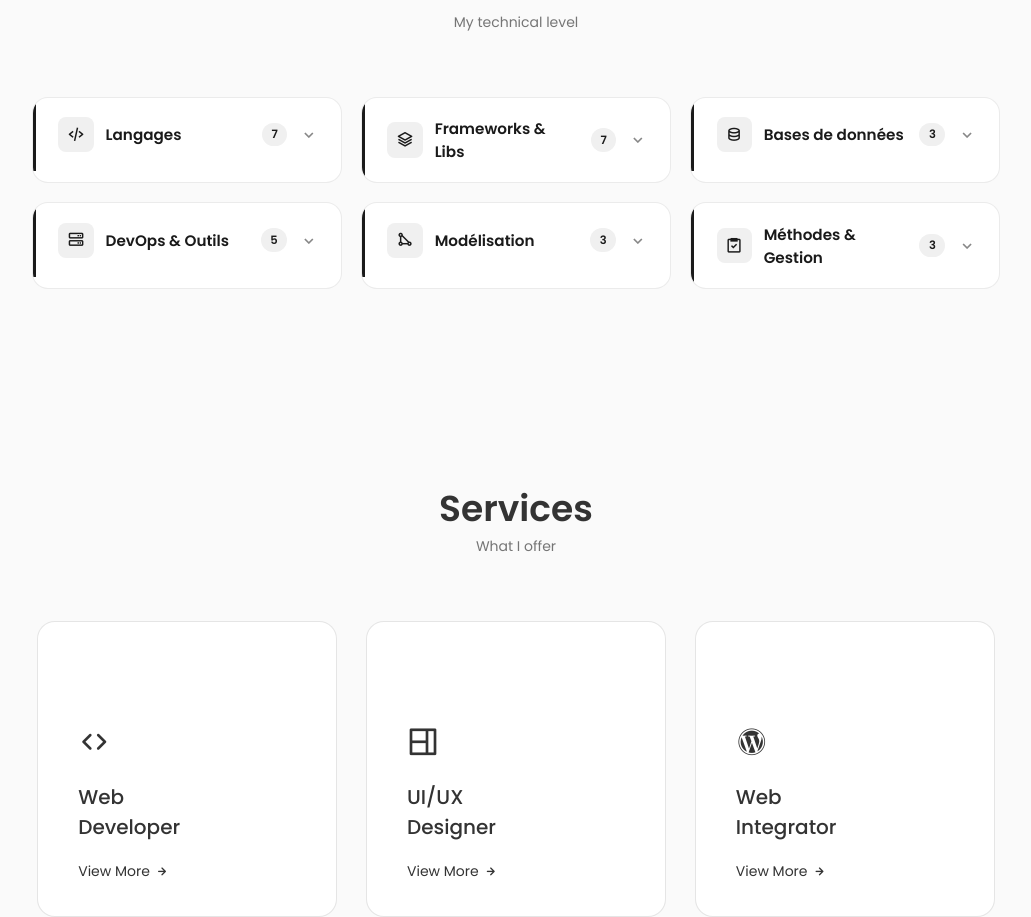
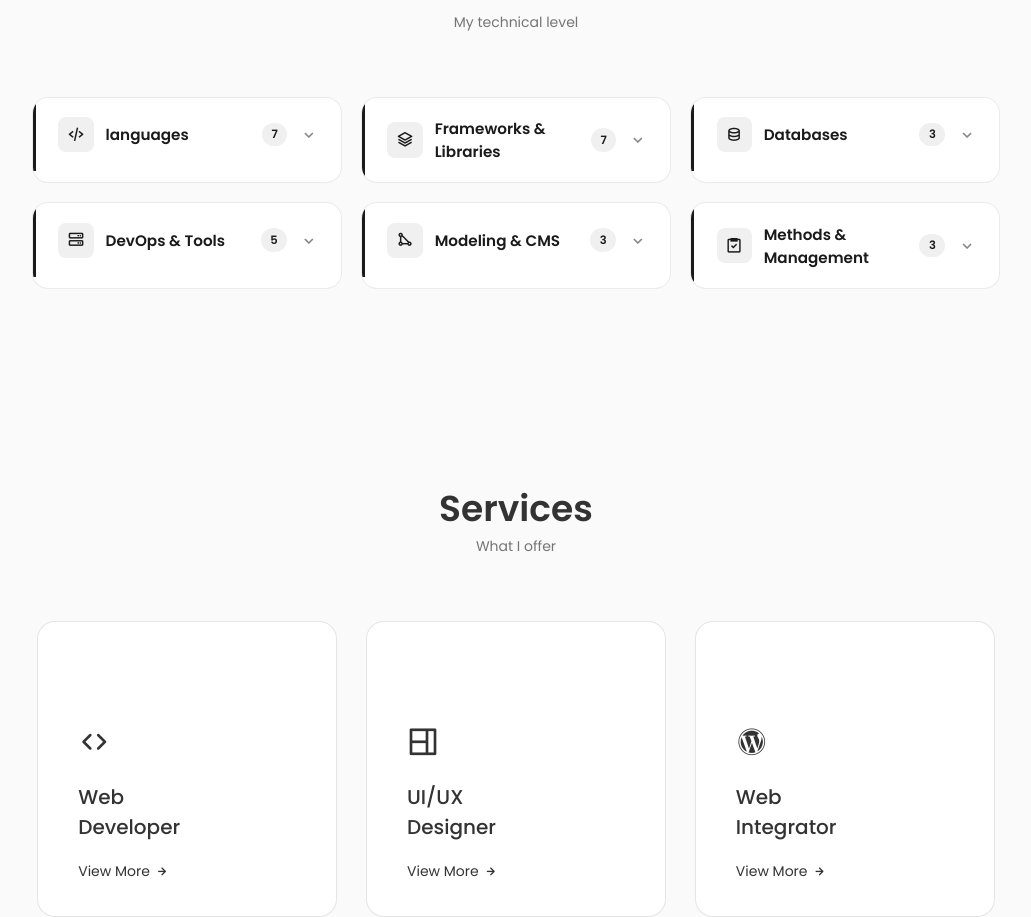
Before and after one commit to achraftes/Portfolio-website, a React (Vite) app: page / in a window 1280 px wide. Shown: the part 1573-2490 px from the top of the page, without its empty margins (124-1155 px from the left). Built offline with nearby package versions, Linux system fonts and the light colour scheme.

Commit message:
update stayle  for skills

```diff
--- a/src/components/skills/Skills.jsx
+++ b/src/components/skills/Skills.jsx
@@ -5,7 +5,7 @@ const skillCategories = [
   {
     id: "languages",
     icon: "bx bx-code-alt",
-    title: "Langages",
+    title: "languages",
     color: "#6366f1",
     skills: [
       { name: "HTML", level: "Advanced" },
@@ -20,7 +20,7 @@ const skillCategories = [
   {
     id: "frameworks",
     icon: "bx bx-layer",
-    title: "Frameworks & Libs",
+    title: "Frameworks & Libraries",
     color: "#06b6d4",
     skills: [
       { name: "React", level: "Intermediate" },
@@ -35,7 +35,7 @@ const skillCategories = [
   {
     id: "databases",
     icon: "bx bx-data",
-    title: "Bases de données",
+    title: "Databases",
     color: "#10b981",
     skills: [
       { name: "MySQL", level: "Intermediate" },
@@ -46,7 +46,7 @@ const skillCategories = [
   {
     id: "devops",
     icon: "bx bx-server",
-    title: "DevOps & Outils",
+    title: "DevOps & Tools",
     color: "#f59e0b",
     skills: [
       { name: "Docker", level: "Intermediate" },
@@ -59,7 +59,7 @@ const skillCategories = [
   {
     id: "design",
     icon: "bx bx-shape-triangle",
-    title: "Modélisation",
+    title: "Modeling & CMS",
     color: "#ec4899",
     skills: [
       { name: "UML", level: "Intermediate" },
@@ -70,7 +70,7 @@ const skillCategories = [
   {
     id: "methods",
     icon: "bx bx-task",
-    title: "Méthodes & Gestion",
+    title: "Methods & Management",
     color: "#8b5cf6",
     skills: [
       { name: "Agile", level: "Intermediate" },
```
